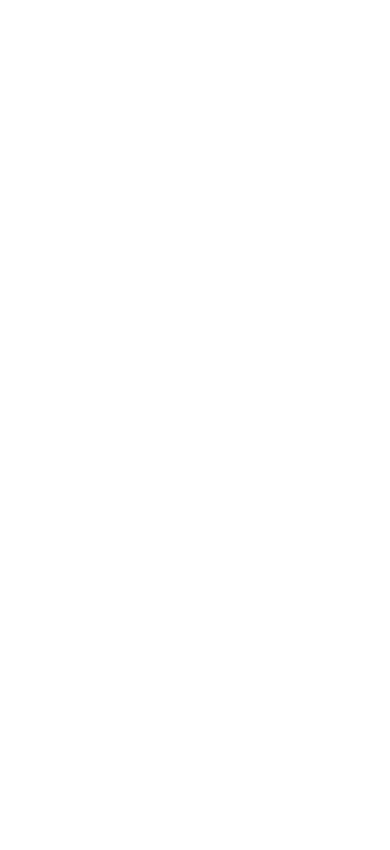
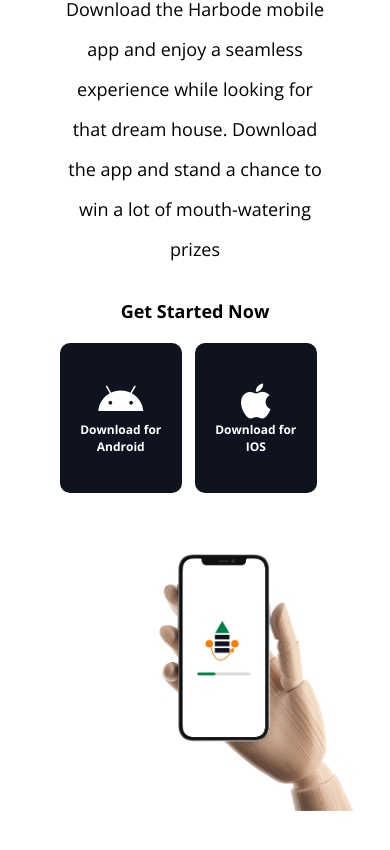
Before and after one commit to KodeNinj/harbode, a React (Create React App) app: page / in a window 390 px wide. Shown: the part 4527-5377 px from the top of the page. Before the commit the page ends 4433 px from the top, so only its background shows below. Built offline with nearby package versions, Linux system fonts and the light colour scheme.

Commit message:
added ON THE GO section

```diff
--- /dev/null
+++ b/src/components/OnTheGo/OnTheGo.jsx
@@ -0,0 +1,30 @@
+import React from 'react'
+import Mock from '../../img/woodenHand.png'
+const OnTheGo = () => {
+  return (
+    <section className="onthego">
+        <div className="left">
+            <h4>Harbode On The GO</h4>
+            <p>Download the Harbode mobile app and enjoy a seamless experience while looking for that dream house. Download the app and stand a chance to win a lot of mouth-watering prizes</p>
+            <div className="bottom">
+                <h5>Get Started Now</h5>
+                <div className="buttons">
+                    <div className="android">
+                    <i className="fa-brands fa-android"></i>
+                    <h6>Download for Android</h6>
+                    </div>
+                    <div className="ios">
+                    <i className="fa-brands fa-apple"></i>
+                    <h6>Download for IOS</h6>
+                    </div>
+                </div>
+            </div>
+        </div>
+        <div className="right">
+            <img src={Mock} alt="" />
+        </div>
+    </section>
+  )
+}
+
+export default OnTheGo
--- a/src/index.css
+++ b/src/index.css
@@ -744,6 +744,12 @@
         margin-left: 10%;
     }
 }
+/* need help banner */
+/* need help banner */
+/* need help banner */
+/* need help banner */
+/* need help banner */
+/* need help banner */
 .NHbanner{
     width: 80%;
     margin-left: 10%;
@@ -752,8 +758,9 @@
     align-items: flex-end;
     background-color: var(--greys);
     height: 270px;
-    margin-bottom: 100px;
+    margin-bottom: 50px;
     margin-top: 10%;
+    border-radius: 10px;
 }
 .NHbanner img{
     width:250px;
@@ -920,3 +927,127 @@
     }
 
 }
+
+/* ON THE GO  */
+/* ON THE GO  */
+/* ON THE GO  */
+/* ON THE GO  */
+.onthego{
+    padding: 60px;
+    display: flex;
+    width: 100%;
+    justify-content: space-between;
+    flex-wrap: wrap;
+    /* align-items: center; */
+}
+.onthego .left{
+    margin-top: 10%;
+    width: 50%;
+}
+.onthego .right{
+    padding: 20px 40px;
+    width: 50%;
+}
+.onthego .right img{
+    width: 80%;
+    margin-top: 12%;
+    margin-left: 15%;
+}
+.onthego .left h4{
+    font-size: 24px;
+}
+.onthego .left p{
+    font-size: 18px;
+    line-height: 40px;
+    margin-top: 5%;
+}
+.onthego .left h5{
+    font-size: 18px;
+    text-align: center;
+    margin: 20px 0;
+}
+.onthego .bottom{
+    width: 50%;
+    margin-top: 30px;
+}
+.onthego .buttons{
+    display: flex;
+    justify-content: space-between;
+    align-items: center;
+}
+.onthego .buttons .ios, .onthego .buttons .android{
+    width: 120px;
+    display: flex;
+    justify-content: center;
+    align-items: center;
+    flex-direction: column;
+    height: 120px;
+    text-align: center;
+    border-radius: 10px;
+    color: var(--white);
+    background-color: var(--dark-blue);
+    margin-right: 5%;
+    transition: all 1s ease;
+    cursor: pointer;
+}
+.onthego .buttons .ios:hover, .onthego .buttons .android:hover{
+    background-color: var(--blacks);
+    transition: all 1s ease;
+}
+.onthego .buttons i{
+    font-size: 40px;
+}
+.onthego .buttons h6{
+    font-size: 12px;
+    width: 80%;
+}
+
+@media only screen and (max-width: 1000px){
+    .onthego .buttons{
+        flex-direction: column;
+    }
+    .onthego .buttons .android{
+        margin-bottom: 40px;
+    }
+    .onthego .right img{
+        width: 450px;
+        margin-top: 20%;
+        margin-left: 2%;
+    }
+}
+@media only screen and (max-width: 800px){
+    .onthego{
+        flex-direction: column;
+    }
+    .onthego .left{
+        width: 100%;
+        text-align: center;
+    }
+    .onthego .buttons{
+        flex-direction: row;
+    }
+    .onthego .buttons .android{
+        margin-bottom: 0px;
+    }
+    .onthego .bottom{
+        width: 50%;
+        margin: 30px 25%;
+    }
+    .onthego .right img{
+        width: 50vw;
+        margin-left: 15vw;
+    }
+}
+@media only screen and (max-width: 600px){
+    .onthego .bottom{
+        width: 100%;
+        margin: 30px 0%;
+    }
+    .onthego .buttons{
+        justify-content: space-around;
+    }
+    .onthego .buttons .ios, .onthego .buttons .android{
+        width: 150px;
+        height: 150px;
+    }
+}
--- a/src/pages/Home.jsx
+++ b/src/pages/Home.jsx
@@ -2,6 +2,7 @@
 import FilterRibbon from '../components/filterribbon/FilterRibbon'
 import MainHero from '../components/Hero/MainHero'
 import NeedHelp from '../components/NeedHelpBanner/NeedHelp'
+import OnTheGo from '../components/OnTheGo/OnTheGo'
 import Partners from '../components/Partners/Partners'
 import Property from '../components/Properties/Property'
 
@@ -14,6 +15,7 @@
         <Partners/>
         <Property/>
         <NeedHelp/>
+        <OnTheGo/>
     </div>
   )
 }
```
